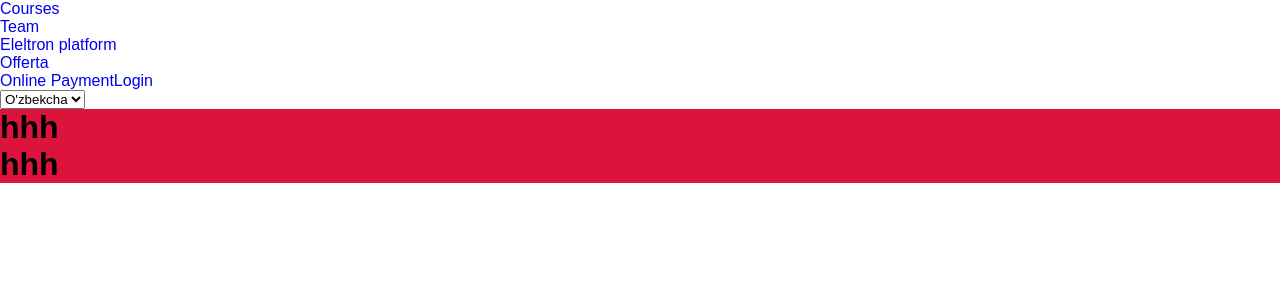
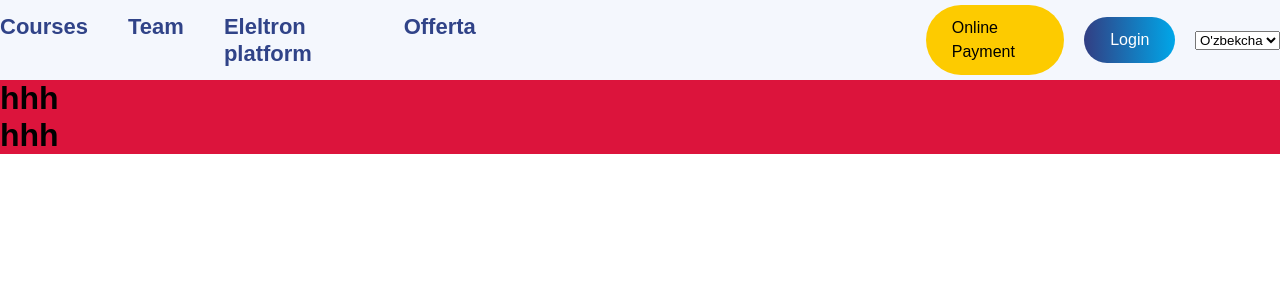
Before and after one commit to zafarbekde/talimrivoj_uz, a React (Vite) app in the folder talimrivoj-uz/: page / in a window 1280 px wide. Shown: the top 300 px of the page. Built offline with nearby package versions, Linux system fonts and the light colour scheme.

Commit message:
navbar complate

```diff
--- a/talimrivoj-uz/src/components/css/App.css
+++ b/talimrivoj-uz/src/components/css/App.css
@@ -5,6 +5,7 @@
     font-family: sans-serif;
     list-style-type: none;
     text-decoration: none;
+    transition: all 0.5s ease;
 }
 
 .container{
@@ -17,6 +18,15 @@
     width: 100%;
 }
 
+nav{
+    height: 80px;
+    display: flex;
+    justify-content: center;
+    align-items: center;
+    gap: 450px;
+    background: #F4F7FD;
+}
+
 .content{
     width: 100%;
     min-height: 0vh;
--- a/talimrivoj-uz/src/components/css/navbar_css/Navbar.css
+++ b/talimrivoj-uz/src/components/css/navbar_css/Navbar.css
@@ -0,0 +1,50 @@
+nav ul {
+    display: flex;
+    gap: 40px;
+}
+
+nav ul li a {
+    font-weight: 600;
+    font-size: 22px;
+    line-height: 27px;
+    display: flex;
+    align-items: center;
+    color: #304388;
+}
+
+nav ul li a:hover {
+    color: #4f5a7e;
+}
+
+nav .navbar-right {
+    display: flex;
+    align-items: center;
+    justify-content: center;
+    gap: 20px;
+}
+
+nav .navbar-right .navbar-link {
+    padding: 11px 25.64px 11px 26px;
+    background: #FDCB00;
+    border-radius: 35px;
+    font-weight: 500;
+    font-size: 16px;
+    line-height: 24px;
+    display: flex;
+    align-items: center;
+    color: #000000;
+}
+
+
+ .active {
+    padding: 11px 25.64px 11px 26px;
+    background: linear-gradient(89.52deg, #314085 2.12%, #00A6E8 98.98%);
+    border-radius: 35px;
+    font-weight: 500;
+    font-size: 16px;
+    line-height: 24px;
+    display: flex;
+    align-items: center;
+    color: #fff;
+}
+}
--- a/talimrivoj-uz/src/components/pages/navbar/navbar.jsx
+++ b/talimrivoj-uz/src/components/pages/navbar/navbar.jsx
@@ -12,12 +12,12 @@ const Navbar = () => {
       </ul>
       <div className="navbar-right">
         <a href="#" className="navbar-link">Online Payment</a>
-        <a href="#" className="navbar-link">Login</a>
+        <a href="#" className="navbar-link-login active">Login</a>
         <div className="language-section">
           <select>
-            <option value="en">O'zbekcha</option>
-            <option value="fr">Russian</option>
-            <option value="es">English</option>
+            <option value="uz">O'zbekcha</option>
+            <option value="ru">Russian</option>
+            <option value="eng">English</option>
           </select>
         </div>
       </div>
```
